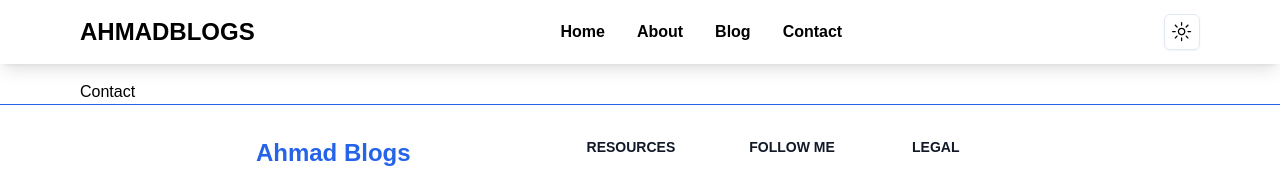
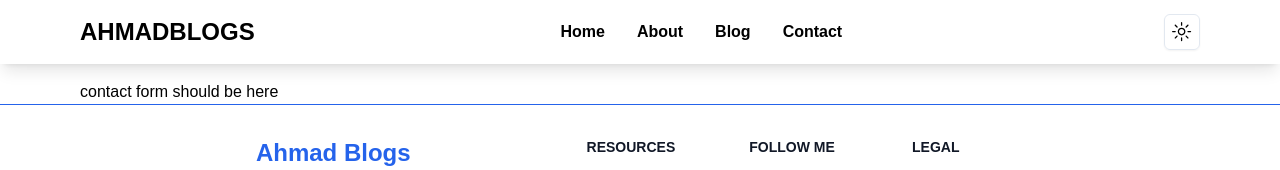
Before and after one commit to Ahmad-code077/Nextjs-Blog, a Next.js app: page /contact in a window 1280 px wide. Shown: the top 170 px of the page. Built offline with nearby package versions, Linux system fonts and the light colour scheme.

Commit message:
Added the contact form

```diff
--- /dev/null
+++ b/Component/Contact.jsx
@@ -0,0 +1,4 @@
+const Contact = () => {
+  return <div>contact form should be here</div>;
+};
+export default Contact;
--- a/app/contact/page.jsx
+++ b/app/contact/page.jsx
@@ -1,4 +1,6 @@
-const Contact = () => {
-  return <div>Contact</div>;
+import Contact from '@/Component/Contact';
+
+const ContactPage = () => {
+  return <Contact />;
 };
-export default Contact;
+export default ContactPage;
```
